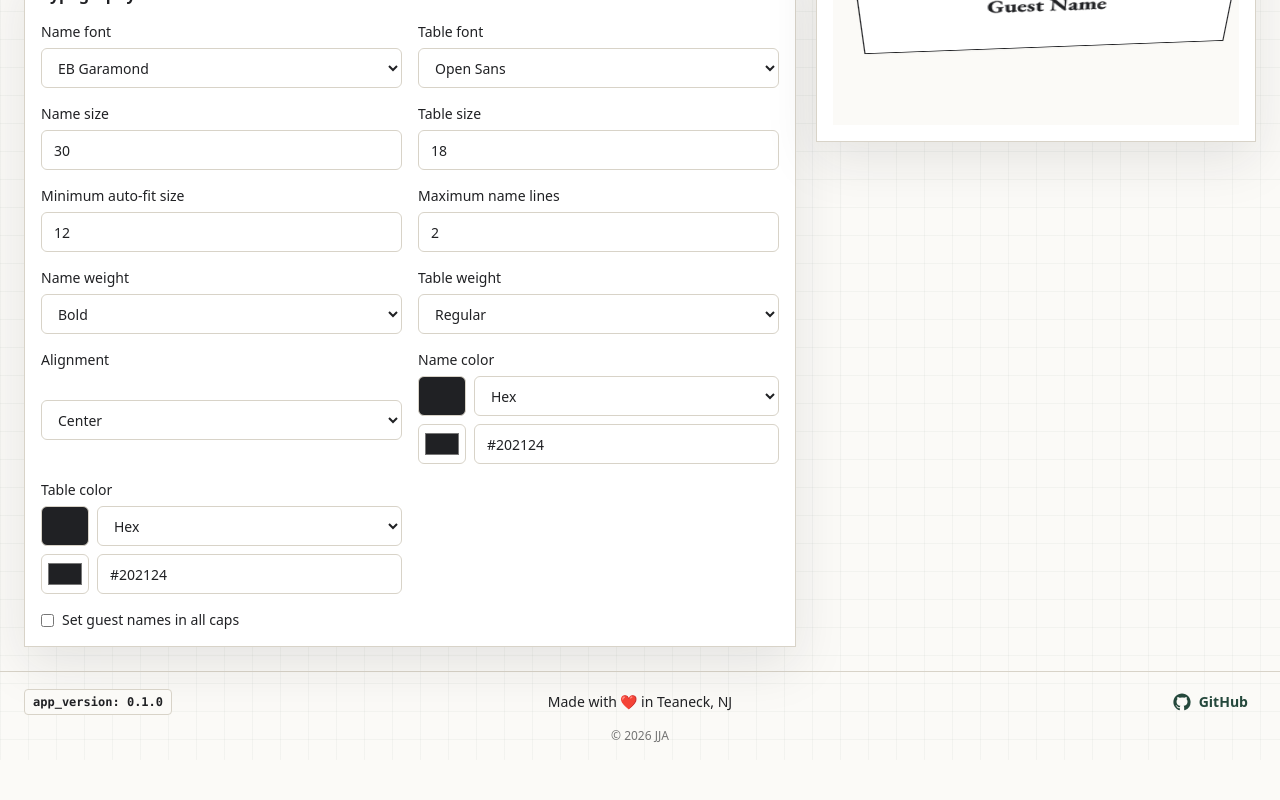
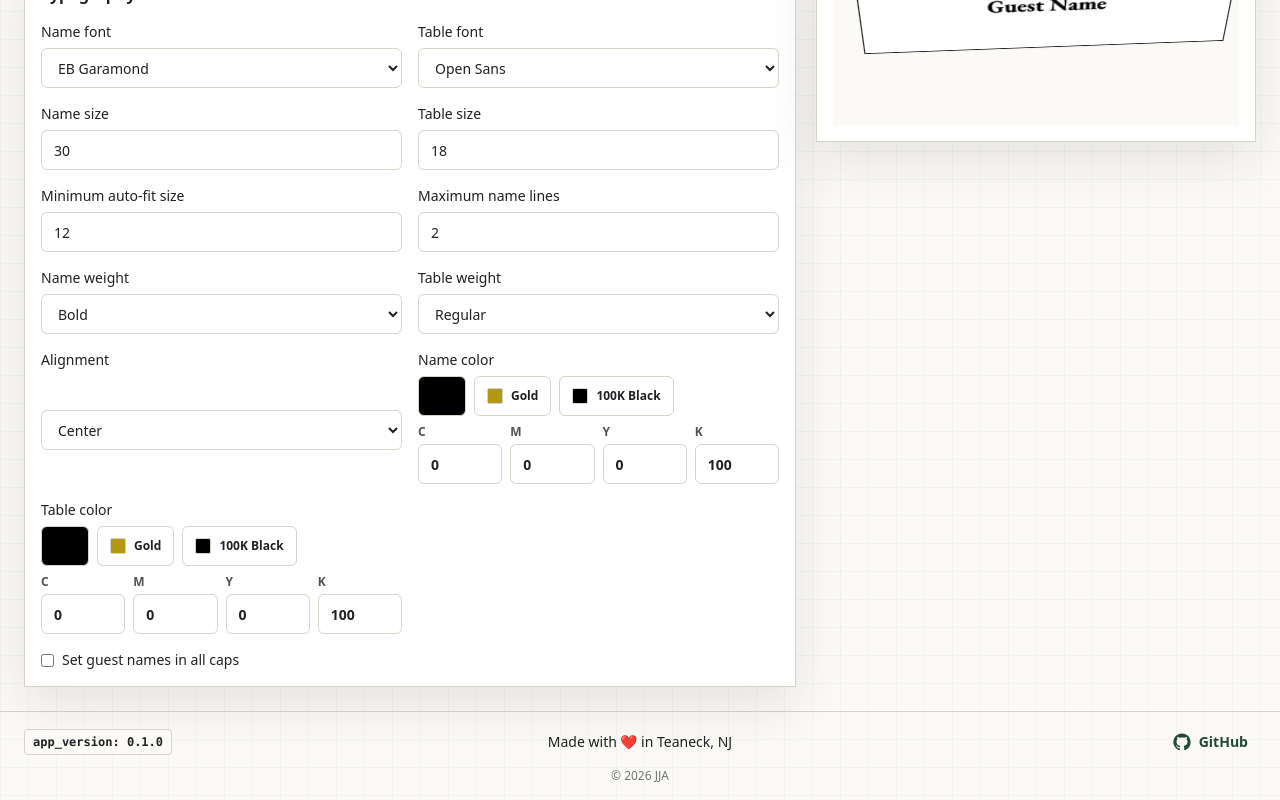
Before and after one commit to jacobrosenfeld/placecard-generator, a Next.js app: page /projects/new in a window 1280 px wide. Shown: the part 968-1768 px from the top of the page. Before the commit the page ends 1728 px from the top, so only its background shows below. Built offline with nearby package versions, Linux system fonts and the light colour scheme.

Commit message:
feat: make color controls CMYK only

```diff
--- a/src/app/projects/new/page.tsx
+++ b/src/app/projects/new/page.tsx
@@ -34,7 +34,7 @@ const defaultSettings: ProjectSettings = {
     align: "center",
     uppercase: false,
     maxLines: 2,
-    color: "#202124"
+    color: { mode: "cmyk", c: 0, m: 0, y: 0, k: 100 }
   },
   tableText: {
     fontFamily: "open-sans",
@@ -44,7 +44,7 @@ const defaultSettings: ProjectSettings = {
     align: "center",
     uppercase: false,
     maxLines: 1,
-    color: "#202124"
+    color: { mode: "cmyk", c: 0, m: 0, y: 0, k: 100 }
   }
 };
 
--- a/src/components/TypographyControls.tsx
+++ b/src/components/TypographyControls.tsx
@@ -1,7 +1,7 @@
 "use client";
 
 import type { FontWeight, ProjectSettings, TextStyle } from "@/types/placecard";
-import { isCmykColor, textColorToCmykChannels, textColorToPreviewHex } from "@/lib/color";
+import { CMYK_COLOR_PRESETS, textColorToCmykChannels, textColorToPreviewHex } from "@/lib/color";
 import { availableFontWeights, CURATED_FONTS, FONT_WEIGHT_LABELS, normalizeFontWeight } from "@/lib/typography";
 import { controlClass, Field } from "./Field";
 
@@ -157,7 +157,6 @@ function TextColorControl({
   style: TextStyle;
   onChange: (style: TextStyle) => void;
 }) {
-  const mode = isCmykColor(style.color) ? "cmyk" : "hex";
   const previewHex = textColorToPreviewHex(style.color);
   const cmykChannels = textColorToCmykChannels(style.color);
 
@@ -180,39 +179,25 @@ function TextColorControl({
           className="h-10 w-12 rounded-md border border-line"
           style={{ backgroundColor: previewHex }}
         />
-        <select
-          className={controlClass}
-          value={mode}
-          onChange={(event) => {
-            if (event.target.value === "cmyk") {
-              onChange({ ...style, color: { mode: "cmyk", ...cmykChannels } });
-              return;
-            }
-
-            onChange({ ...style, color: previewHex });
-          }}
+        <div className="flex flex-wrap gap-2">
+          {CMYK_COLOR_PRESETS.map((preset) => (
+            <button
+              key={preset.id}
+              type="button"
+              className="inline-flex h-10 items-center gap-2 rounded-md border border-line bg-white px-3 text-xs font-semibold text-ink transition hover:border-forest"
+              onClick={() => onChange({ ...style, color: preset.color })}
             >
-          <option value="hex">Hex</option>
-          <option value="cmyk">CMYK</option>
-        </select>
+              <span
+                aria-hidden="true"
+                className="h-4 w-4 rounded-sm border border-line"
+                style={{ backgroundColor: textColorToPreviewHex(preset.color) }}
+              />
+              {preset.label}
+            </button>
+          ))}
+        </div>
       </div>
 
-      {mode === "hex" ? (
-        <div className="grid grid-cols-[48px_1fr] gap-2">
-          <input
-            aria-label={`${label} text color picker`}
-            className="h-10 w-12 rounded-md border border-line bg-white p-1"
-            type="color"
-            value={previewHex}
-            onChange={(event) => onChange({ ...style, color: event.target.value })}
-          />
-          <input
-            className={controlClass}
-            value={typeof style.color === "string" ? style.color : previewHex}
-            onChange={(event) => onChange({ ...style, color: event.target.value })}
-          />
-        </div>
-      ) : (
       <div className="grid grid-cols-4 gap-2">
         {(["c", "m", "y", "k"] as const).map((channel) => (
           <label key={channel} className="grid gap-1 text-xs font-semibold uppercase text-neutral-600">
@@ -229,7 +214,6 @@ function TextColorControl({
           </label>
         ))}
       </div>
-      )}
     </div>
   );
 }
--- a/src/lib/color.ts
+++ b/src/lib/color.ts
@@ -9,8 +9,27 @@ export type CmykChannels = {
   k: number;
 };
 
+export type CmykPreset = {
+  id: string;
+  label: string;
+  color: CmykColor;
+};
+
 const FALLBACK_HEX = "#202124";
 const CHANNEL_MAX = 100;
+
+export const CMYK_COLOR_PRESETS: CmykPreset[] = [
+  {
+    id: "gold",
+    label: "Gold",
+    color: { mode: "cmyk", c: 10, m: 23, y: 91, k: 22 }
+  },
+  {
+    id: "100k-black",
+    label: "100K Black",
+    color: { mode: "cmyk", c: 0, m: 0, y: 0, k: 100 }
+  }
+];
 
 function clampChannel(value: number): number {
   if (!Number.isFinite(value)) return 0;
--- a/src/lib/typography.ts
+++ b/src/lib/typography.ts
@@ -1,5 +1,3 @@
-import { rgb } from "pdf-lib";
-import type { RGB } from "pdf-lib";
 import type { FontWeight, TextStyle } from "@/types/placecard";
 
 export type CuratedFont = {
@@ -138,14 +136,3 @@ export async function fetchCuratedFontBytes(font: CuratedFont, fontWeight: FontW
 
   return new Uint8Array(await response.arrayBuffer());
 }
-
-export function hexToPdfRgb(value: string): RGB {
-  const match = /^#?([a-f\d]{2})([a-f\d]{2})([a-f\d]{2})$/i.exec(value.trim());
-  if (!match) return rgb(0.12, 0.13, 0.14);
-
-  return rgb(
-    Number.parseInt(match[1], 16) / 255,
-    Number.parseInt(match[2], 16) / 255,
-    Number.parseInt(match[3], 16) / 255
-  );
-}
```
Also changed, not shown: 2 other files (tests, documents, lock files or other folders). Lines whose indentation alone changed are shown as unchanged.
